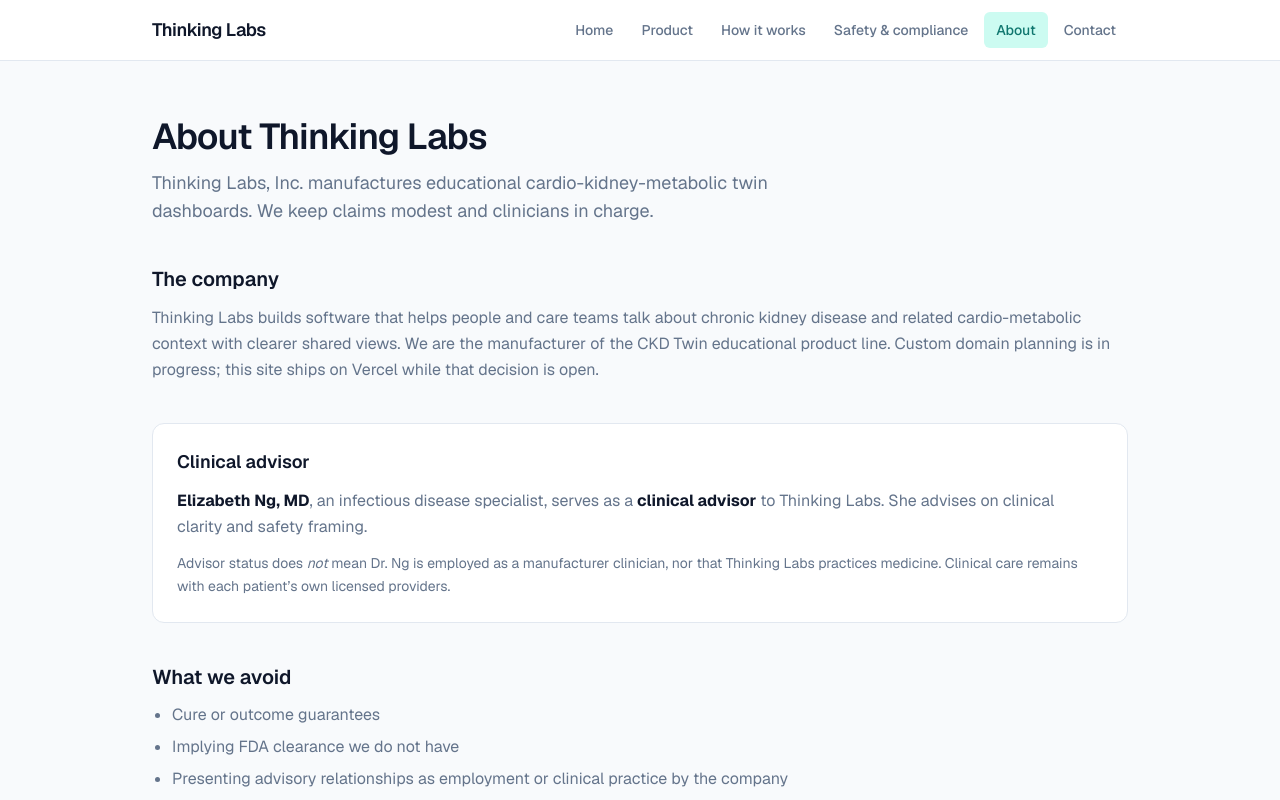
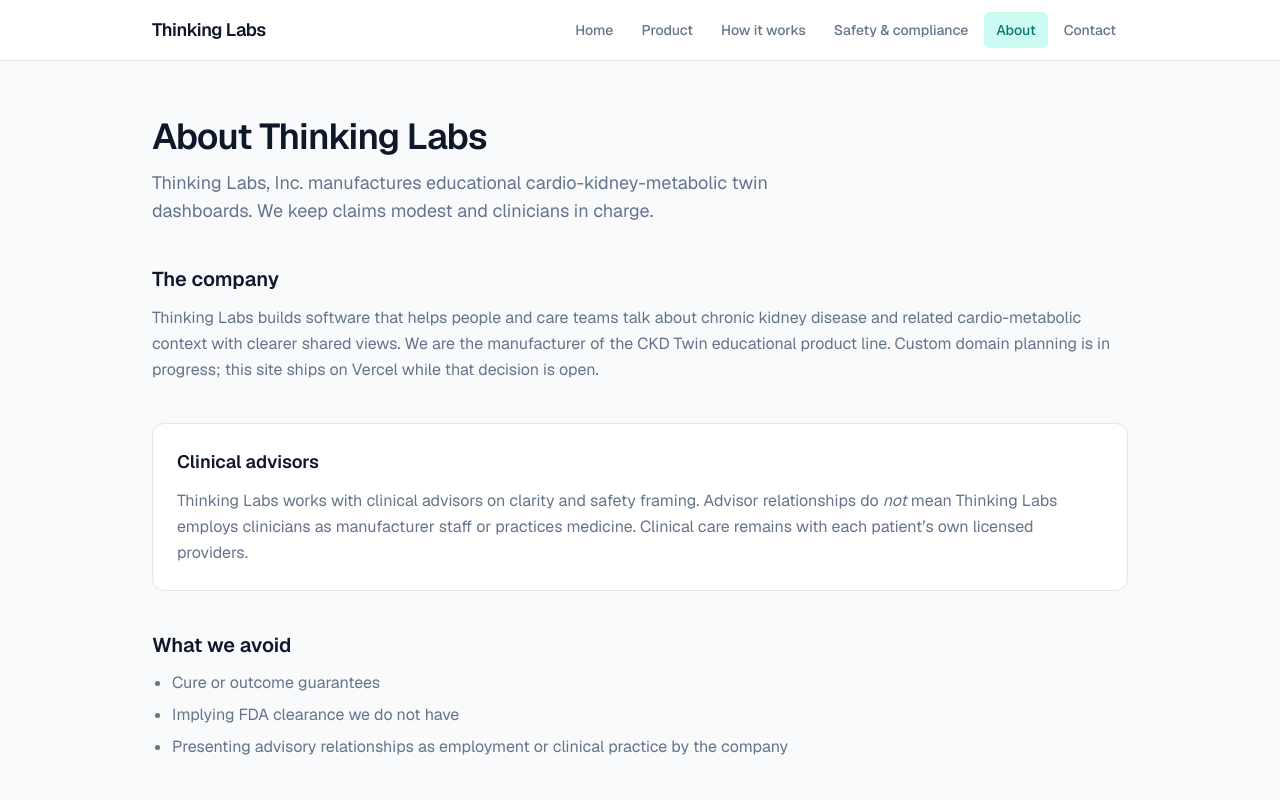
Before and after one commit to nghiemrobert1/thinking-labs-site, a Next.js app: page /about in a window 1280 px wide. Shown: the top 800 px of the page. Built offline with nearby package versions, Linux system fonts and the light colour scheme.

Commit message:
Remove named clinical advisor pending approval
About page now uses generic clinical-advisors language only.

```diff
--- a/src/app/about/page.tsx
+++ b/src/app/about/page.tsx
@@ -5,7 +5,7 @@
 export const metadata: Metadata = {
   title: "About",
   description:
-    "About Thinking Labs, Inc. — manufacturer of educational CKD twin dashboards. Clinical advisor note.",
+    "About Thinking Labs, Inc. — manufacturer of educational CKD twin dashboards.",
 };
 
 export default function AboutPage() {
@@ -29,17 +29,12 @@
 
       <section className="rounded-xl border border-border bg-card p-6">
         <h2 className="text-lg font-semibold text-foreground">
-          Clinical advisor
+          Clinical advisors
         </h2>
         <p className="mt-3 text-muted leading-relaxed">
-          <strong className="text-foreground">Elizabeth Ng, MD</strong>, an
-          infectious disease specialist, serves as a{" "}
-          <strong className="text-foreground">clinical advisor</strong> to
-          Thinking Labs. She advises on clinical clarity and safety framing.
-        </p>
-        <p className="mt-3 text-sm text-muted leading-relaxed">
-          Advisor status does <em>not</em> mean Dr. Ng is employed as a
-          manufacturer clinician, nor that Thinking Labs practices medicine.
+          Thinking Labs works with clinical advisors on clarity and safety
+          framing. Advisor relationships do <em>not</em> mean Thinking Labs
+          employs clinicians as manufacturer staff or practices medicine.
           Clinical care remains with each patient’s own licensed providers.
         </p>
       </section>
```
Also changed, not shown: 1 other file (tests, documents, lock files or other folders).
